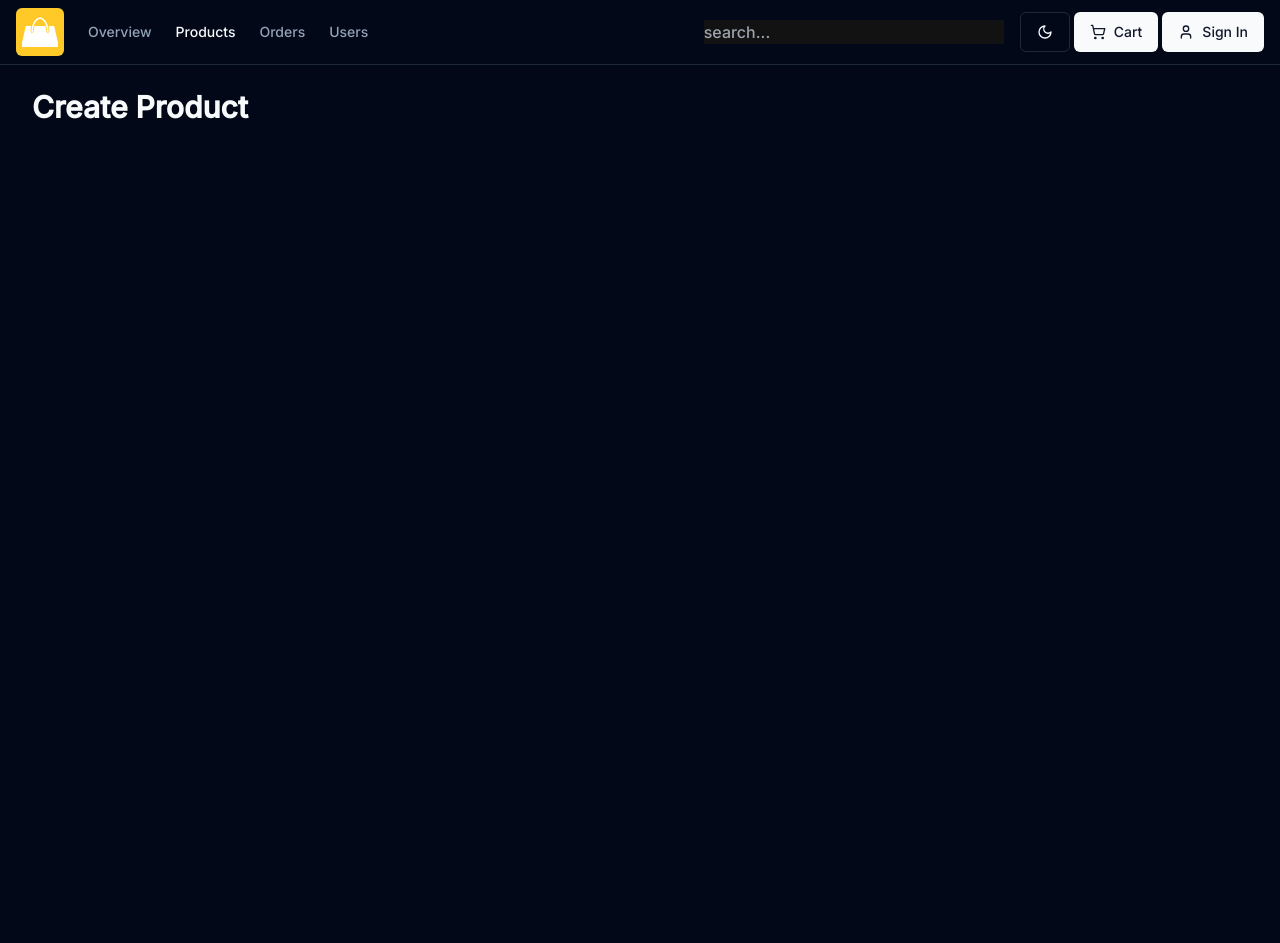
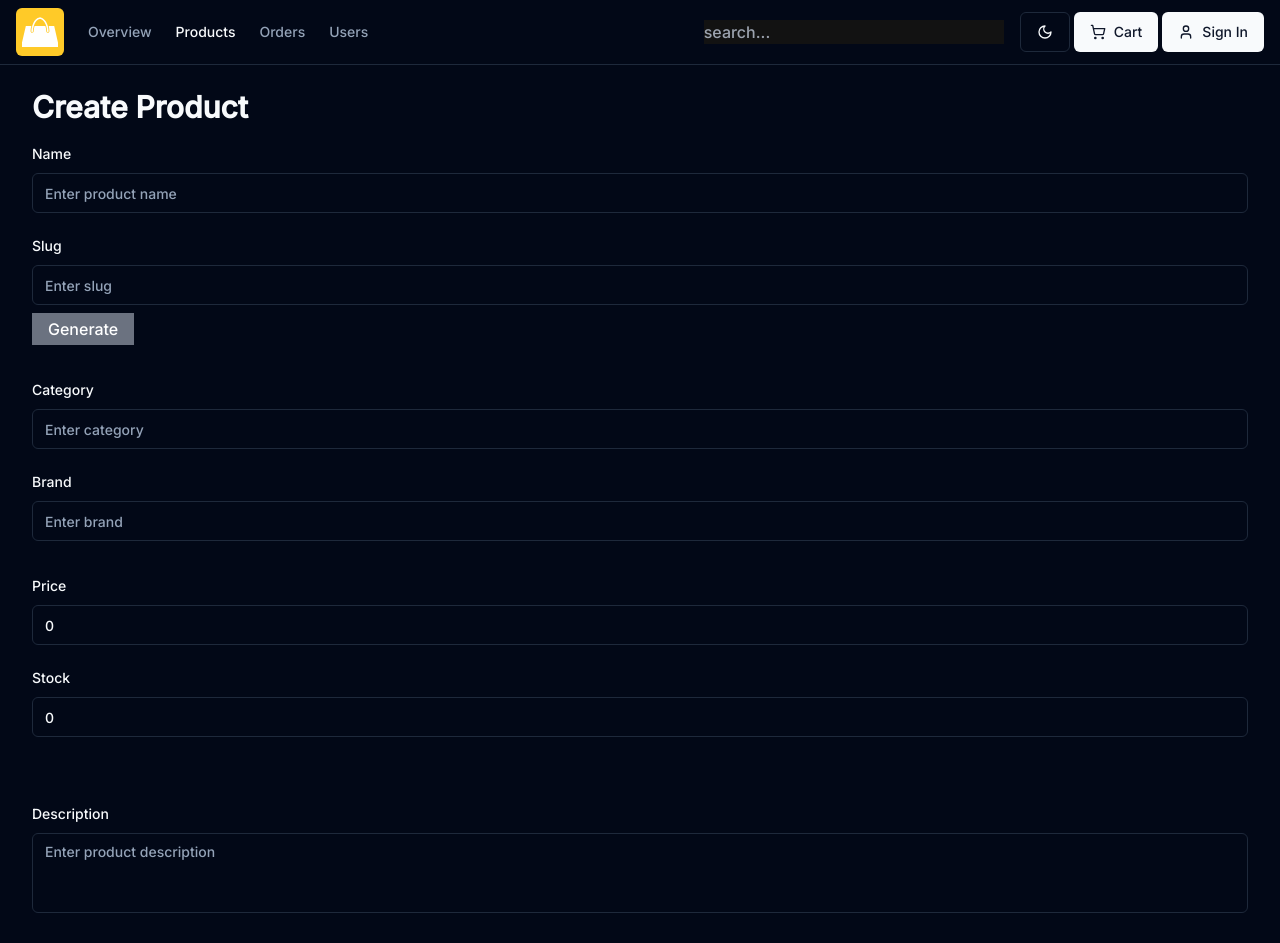
Before and after one commit to ajmal-m/Next-e-Commerce, a Next.js app: page /admin/products/create in a window 1280 px wide. Shown: the top 943 px of the page. Before the commit the page ends 800 px from the top, so only its background shows below. Built offline with nearby package versions, Linux system fonts and the light colour scheme; no server answers.

Commit message:
Product create form added

```diff
--- a/components/admin/product-form.tsx
+++ b/components/admin/product-form.tsx
@@ -5,10 +5,14 @@ import { insertProductSchema, updateProductSchema } from "@/lib/validators";
 import { zodResolver } from "@hookform/resolvers/zod";
 import { Product } from "@prisma/client";
 import { useRouter } from "next/router";
-import { useForm } from "react-hook-form";
+import { ControllerRenderProps, useForm } from "react-hook-form";
 import { toast } from "sonner";
 import z from 'zod';
-import { Form } from "../ui/form";
+import { Form, FormControl, FormField, FormItem, FormLabel, FormMessage } from "../ui/form";
+import slugify from 'slugify';
+import { Input } from "../ui/input";
+import { Button } from "../ui/button";
+import { Textarea } from "../ui/textarea";
 
 export default function ProductForm({ type, product, productId} : {
     type: 'create' | 'update' ;
@@ -26,17 +30,110 @@ export default function ProductForm({ type, product, productId} : {
         <form className="space-y-8">
             <div className="flex flex-col gap-5">
               {/* Name */}
+              <FormField
+                control={form.control}
+                name="name"
+                render={({ field }: { field : ControllerRenderProps<z.infer<typeof insertProductSchema>, 'name'>}) => (
+                  <FormItem className="w-full">
+                    <FormLabel>Name</FormLabel>
+                    <FormControl>
+                      <Input placeholder="Enter product name"  {...field}/>
+                    </FormControl>
+                    <FormMessage/>
+                  </FormItem>
+                )}
+              />
               {/* Slug */}
+              <FormField
+                control={form.control}
+                name="slug"
+                render={({ field }: { field : ControllerRenderProps<z.infer<typeof insertProductSchema>, 'slug'>}) => (
+                  <FormItem className="w-full">
+                    <FormLabel>Slug</FormLabel>
+                    <FormControl>
+                      <div className="relative">
+                      <Input placeholder="Enter slug"  {...field}/>
+                      <button
+                        type="button"
+                        className="
+                          bg-gray-500 hover:bg-gray-600
+                          px-4 py-1 mt-2 text-white"
+                        onClick={
+                          () => {
+                            form.setValue('slug', slugify(form.getValues('name'),{ lower:true}))
+                          }
+                        }
+                      >
+                        Generate
+                      </button>
+                      </div>
+                    </FormControl>
+                    <FormMessage/>
+                  </FormItem>
+                )}
+              />
             </div>
 
             <div className="flex flex-col gap-5">
               {/* Category */}
+              <FormField
+                control={form.control}
+                name="category"
+                render={({ field }: { field : ControllerRenderProps<z.infer<typeof insertProductSchema>, 'category'>}) => (
+                  <FormItem className="w-full">
+                    <FormLabel>Category</FormLabel>
+                    <FormControl>
+                      <Input placeholder="Enter category"  {...field}/>
+                    </FormControl>
+                    <FormMessage/>
+                  </FormItem>
+                )}
+              />
               {/* Brand */}
+              <FormField
+                control={form.control}
+                name="brand"
+                render={({ field }: { field : ControllerRenderProps<z.infer<typeof insertProductSchema>, 'brand'>}) => (
+                  <FormItem className="w-full">
+                    <FormLabel>Brand</FormLabel>
+                    <FormControl>
+                      <Input placeholder="Enter brand"  {...field}/>
+                    </FormControl>
+                    <FormMessage/>
+                  </FormItem>
+                )}
+              />
             </div>
 
             <div className="flex flex-col gap-5">
               {/* Price */}
+              <FormField
+                control={form.control}
+                name="price"
+                render={({ field }: { field : ControllerRenderProps<z.infer<typeof insertProductSchema>, 'price'>}) => (
+                  <FormItem className="w-full">
+                    <FormLabel>Price</FormLabel>
+                    <FormControl>
+                      <Input placeholder="Enter product price"  {...field}/>
+                    </FormControl>
+                    <FormMessage/>
+                  </FormItem>
+                )}
+              />
               {/* Stock */}
+              <FormField
+                control={form.control}
+                name="stock"
+                render={({ field }: { field : ControllerRenderProps<z.infer<typeof insertProductSchema>, 'stock'>}) => (
+                  <FormItem className="w-full">
+                    <FormLabel>Stock</FormLabel>
+                    <FormControl>
+                      <Input placeholder="Enter stock"  {...field}/>
+                    </FormControl>
+                    <FormMessage/>
+                  </FormItem>
+                )}
+              />
             </div>
 
             <div className="upload-field flex flex-col gap-5">
@@ -47,9 +144,27 @@ export default function ProductForm({ type, product, productId} : {
             </div>
             <div>
               {/* Description */}
+              <FormField
+                control={form.control}
+                name="description"
+                render={({ field }: { field : ControllerRenderProps<z.infer<typeof insertProductSchema>, 'description'>}) => (
+                  <FormItem className="w-full">
+                    <FormLabel>Description</FormLabel>
+                    <FormControl>
+                      <Textarea placeholder="Enter product description" className="resize-none" {...field}/>
+                    </FormControl>
+                    <FormMessage/>
+                  </FormItem>
+                )}
+              />
             </div>
             <div>
               {/* Submit */}
+              <Button type="submit" size={'lg'} disabled={form.formState.isSubmitting} className="button col-span-2 w-full">
+                {
+                  form.formState.isSubmitting ? 'Submitting...' : `${type} Product`
+                }
+              </Button>
             </div>
         </form>
     </Form>
--- /dev/null
+++ b/components/ui/textarea.tsx
@@ -0,0 +1,22 @@
+import * as React from "react"
+
+import { cn } from "@/lib/utils"
+
+const Textarea = React.forwardRef<
+  HTMLTextAreaElement,
+  React.ComponentProps<"textarea">
+>(({ className, ...props }, ref) => {
+  return (
+    <textarea
+      className={cn(
+        "flex min-h-[80px] w-full rounded-md border border-input bg-background px-3 py-2 text-base ring-offset-background placeholder:text-muted-foreground focus-visible:outline-none focus-visible:ring-2 focus-visible:ring-ring focus-visible:ring-offset-2 disabled:cursor-not-allowed disabled:opacity-50 md:text-sm",
+        className
+      )}
+      ref={ref}
+      {...props}
+    />
+  )
+})
+Textarea.displayName = "Textarea"
+
+export { Textarea }
--- a/package.json
+++ b/package.json
@@ -37,6 +37,7 @@
     "react-dom": "^19.0.0",
     "react-hook-form": "^7.54.2",
     "recharts": "^2.15.1",
+    "slugify": "^1.6.6",
     "sonner": "^2.0.1",
     "tailwind-merge": "^3.0.2",
     "tailwindcss-animate": "^1.0.7",
```
Also changed, not shown: 1 other file (tests, documents, lock files or other folders).
